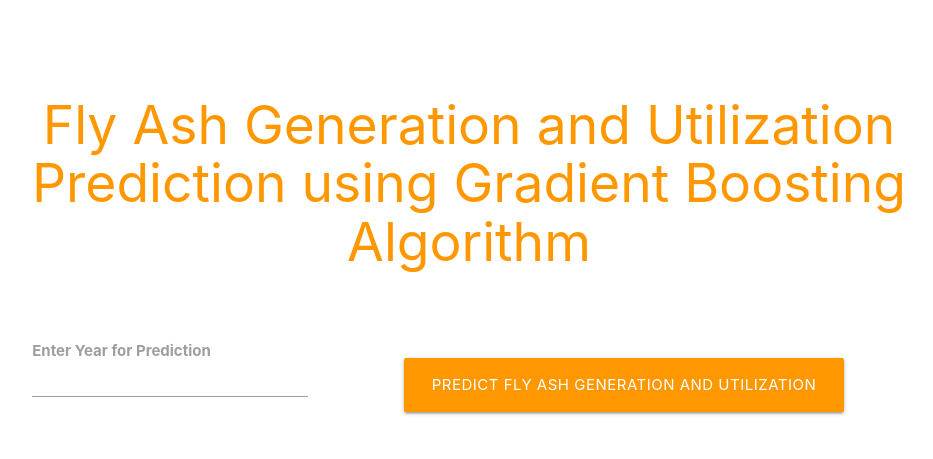
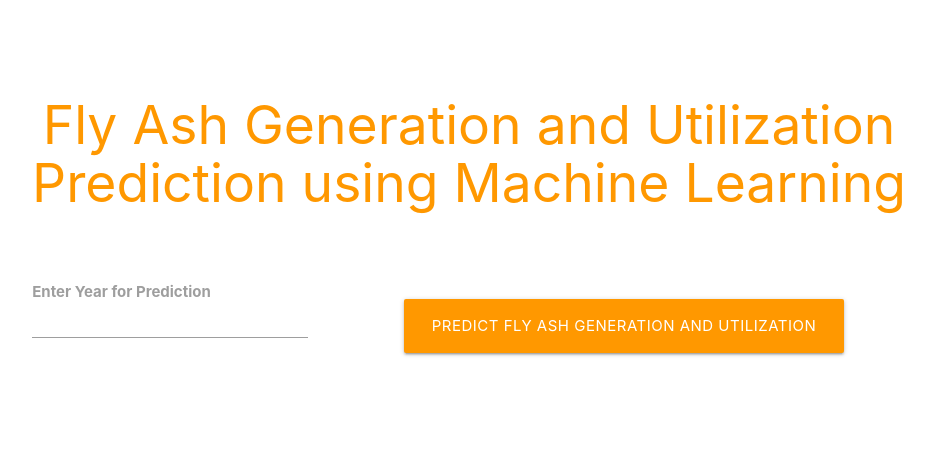
Before and after one commit to Sai999teja/Fly-Ash-Utilization, a Flask app: page / in a window 1280 px wide. Shown: the top 459 px of the page, without its empty margins (171-1104 px from the left). Run offline with Flask 2, Linux system fonts and the light colour scheme; parts of the project's set-up code (start-up, migrations or seed data) failed here and were passed over.

Commit message:
Update index.html

```diff
--- a/templates/index.html
+++ b/templates/index.html
@@ -18,7 +18,7 @@
   <div class="section no-pad-bot" id="index-banner">
     <div class="container">
       <br><br>
-      <h2 class="header center orange-text">Fly Ash Generation and Utilization Prediction using Gradient Boosting Algorithm</h2>
+      <h2 class="header center orange-text">Fly Ash Generation and Utilization Prediction using Machine Learning</h2>
       <div class="row center">
       </div>
 
```
